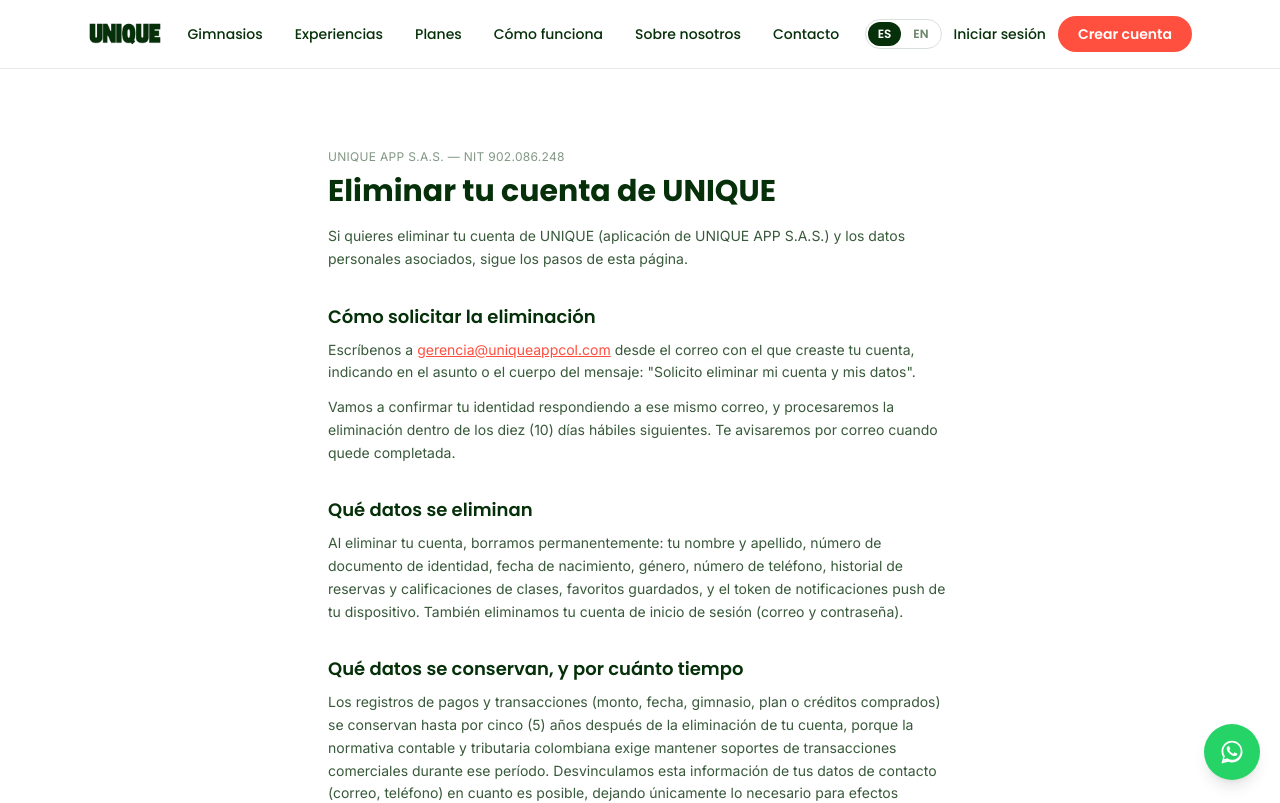
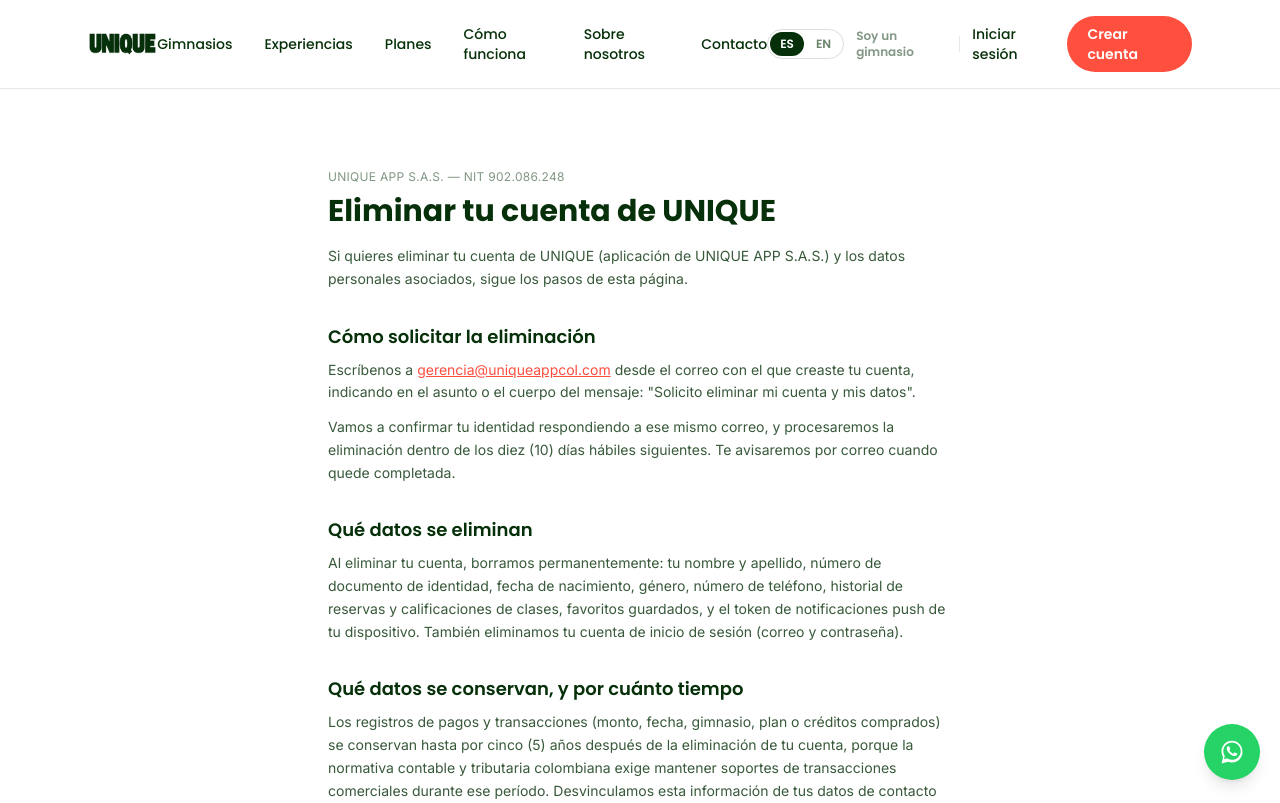
Before and after one commit to moveappcol/moveapp, a Next.js app: page /eliminar-cuenta in a window 1280 px wide. Shown: the top 803 px of the page. Built offline with nearby package versions, Linux system fonts and the light colour scheme; no server answers.

Commit message:
Muestra "Soy un gimnasio" en el header, no solo en el footer
El único acceso para gimnasios estaba hasta abajo en el footer y
no se notaba. Ahora aparece junto a Iniciar sesión / Crear cuenta,
en el menú de escritorio y en el móvil.

Co-Authored-By: Claude Sonnet 5 <noreply@anthropic.com>

```diff
--- a/src/components/layout/header.tsx
+++ b/src/components/layout/header.tsx
@@ -106,6 +106,13 @@ export default async function Header() {
           ) : (
             <div className="hidden items-center gap-3 md:flex">
               <Link
+                href="/gimnasio"
+                className="font-heading text-xs font-semibold text-move-green/50 transition-colors hover:text-move-green"
+              >
+                Soy un gimnasio
+              </Link>
+              <span className="h-4 w-px bg-move-green/10" aria-hidden="true" />
+              <Link
                 href="/iniciar-sesion"
                 className="font-heading text-sm font-medium text-move-green transition-colors hover:text-move-coral"
               >
--- a/src/components/layout/mobile-nav.tsx
+++ b/src/components/layout/mobile-nav.tsx
@@ -67,6 +67,13 @@ export default function MobileNav({
           {showAuthLinks && (
             <div className="flex flex-col gap-2 border-t border-move-green/10 py-3">
               <Link
+                href="/gimnasio"
+                onClick={() => setOpen(false)}
+                className="rounded-lg px-3 py-2 text-center font-heading text-xs font-semibold text-move-green/50 hover:bg-move-green/5"
+              >
+                Soy un gimnasio
+              </Link>
+              <Link
                 href="/iniciar-sesion"
                 onClick={() => setOpen(false)}
                 className="rounded-lg px-3 py-3 font-heading text-sm font-medium text-move-green hover:bg-move-green/5"
```
